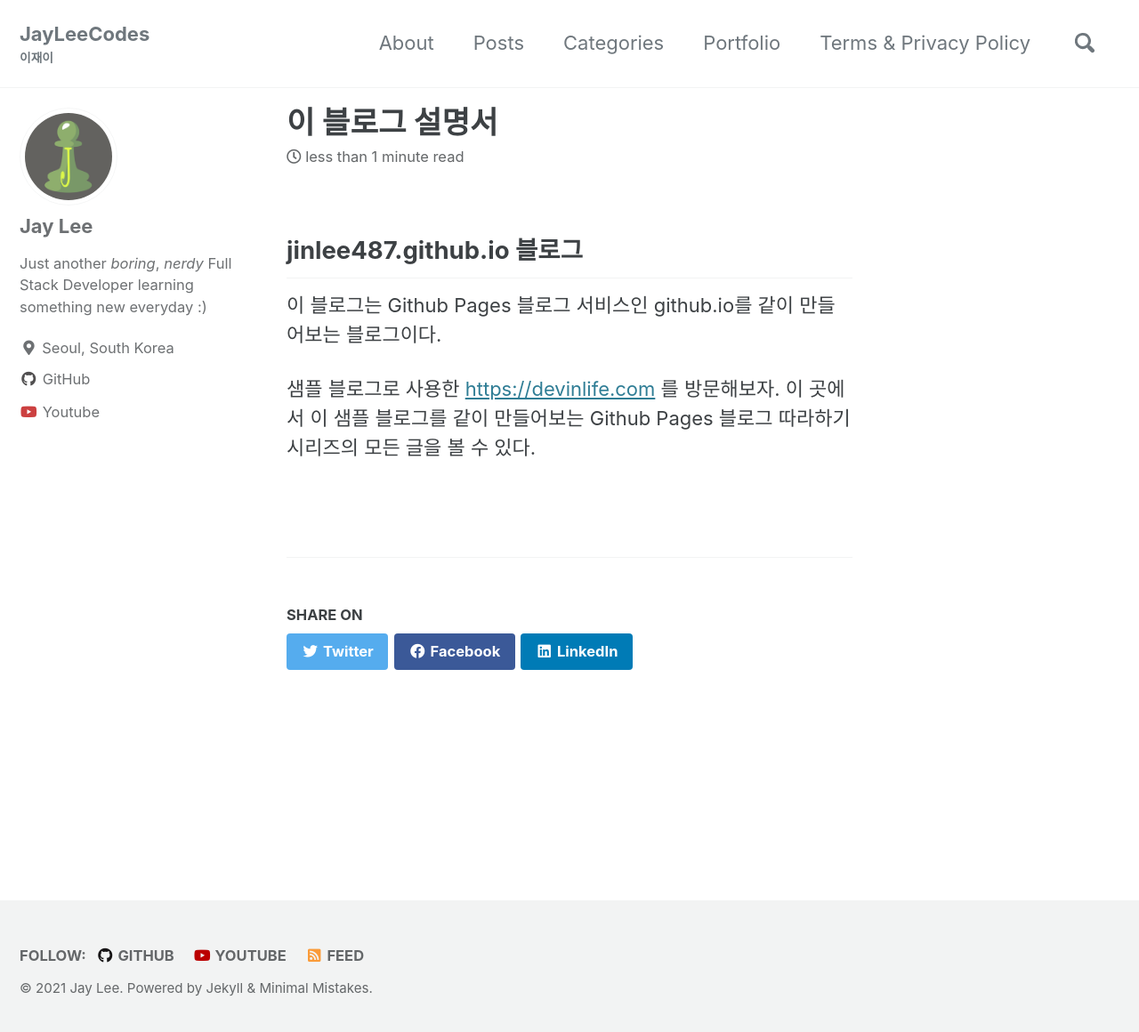
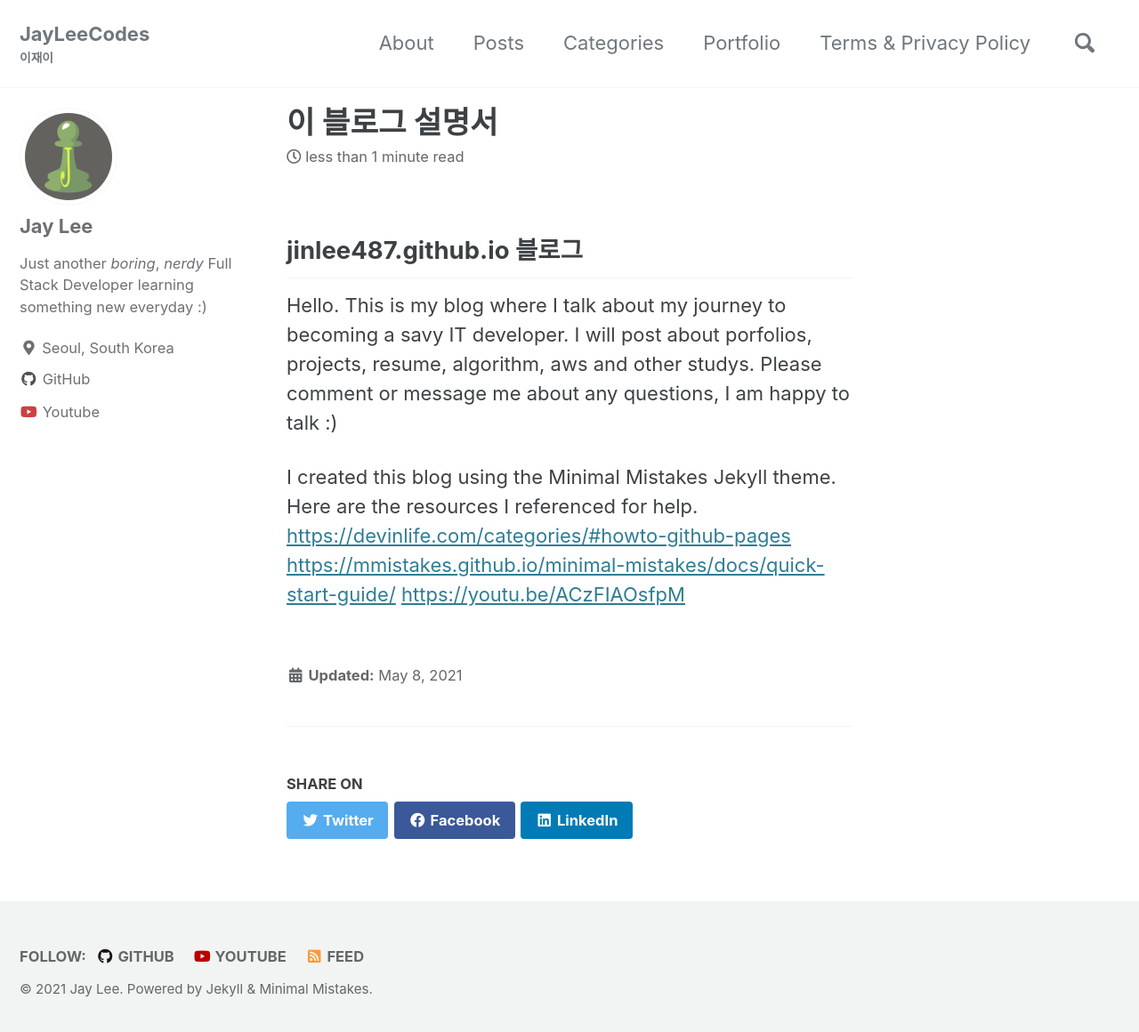
Before and after one commit to jinlee487/jinlee487.github.io, a Jekyll site: the page built from _pages/About.md, in a window 1280 px wide and 1167 px high. Shown: the top 1160 px of the window at 89% size. Built offline with Jekyll 4.4.1, drawn with Linux system fonts in a browser that asks for light colours; cached includes are drawn as plain includes.

Commit message:
update about

```diff
--- a/_pages/About.md
+++ b/_pages/About.md
@@ -2,12 +2,18 @@
 title: "이 블로그 설명서"
 permalink: /about/
 layout: single
+last_modified_at: 2021-05-08T00:08:00-05:00
+
 ---
 
 ## jinlee487.github.io 블로그
 
-이 블로그는 Github Pages 블로그 서비스인 github.io를 같이 만들어보는 블로그이다.
+Hello. This is my blog where I talk about my journey to becoming a savy IT developer.
+I will post about porfolios, projects, resume, algorithm, aws and other studys.
+Please comment or message me about any questions, I am happy to talk :)
 
-샘플 블로그로 사용한 <https://devinlife.com> 를 방문해보자.
-이 곳에서 이 샘플 블로그를 같이 만들어보는 Github Pages 블로그 따라하기 시리즈의
-모든 글을 볼 수 있다.
+I created this blog using the Minimal Mistakes Jekyll theme.
+Here are the resources I referenced for help.
+<https://devinlife.com/categories/#howto-github-pages>
+<https://mmistakes.github.io/minimal-mistakes/docs/quick-start-guide/>
+<https://youtu.be/ACzFIAOsfpM>
```
